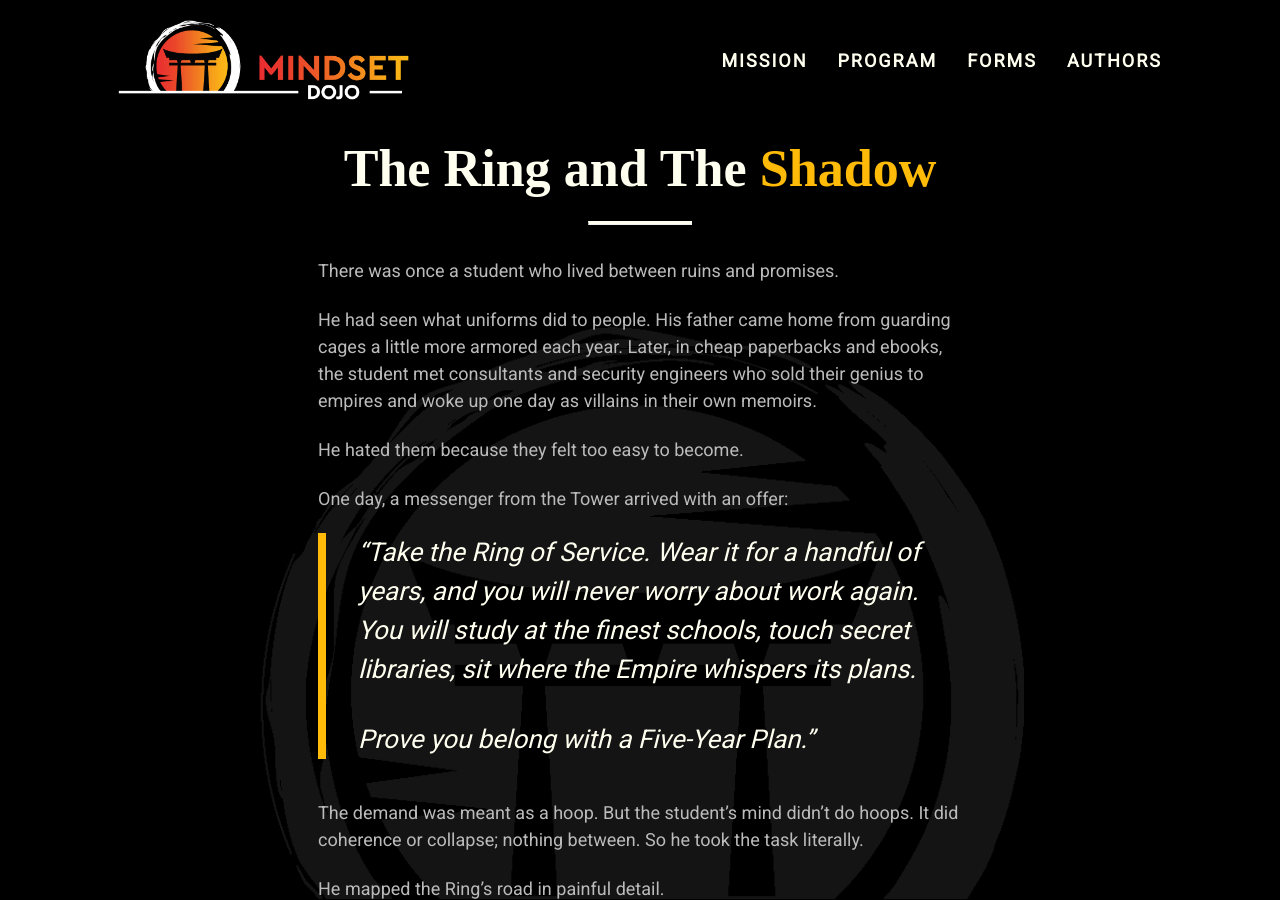
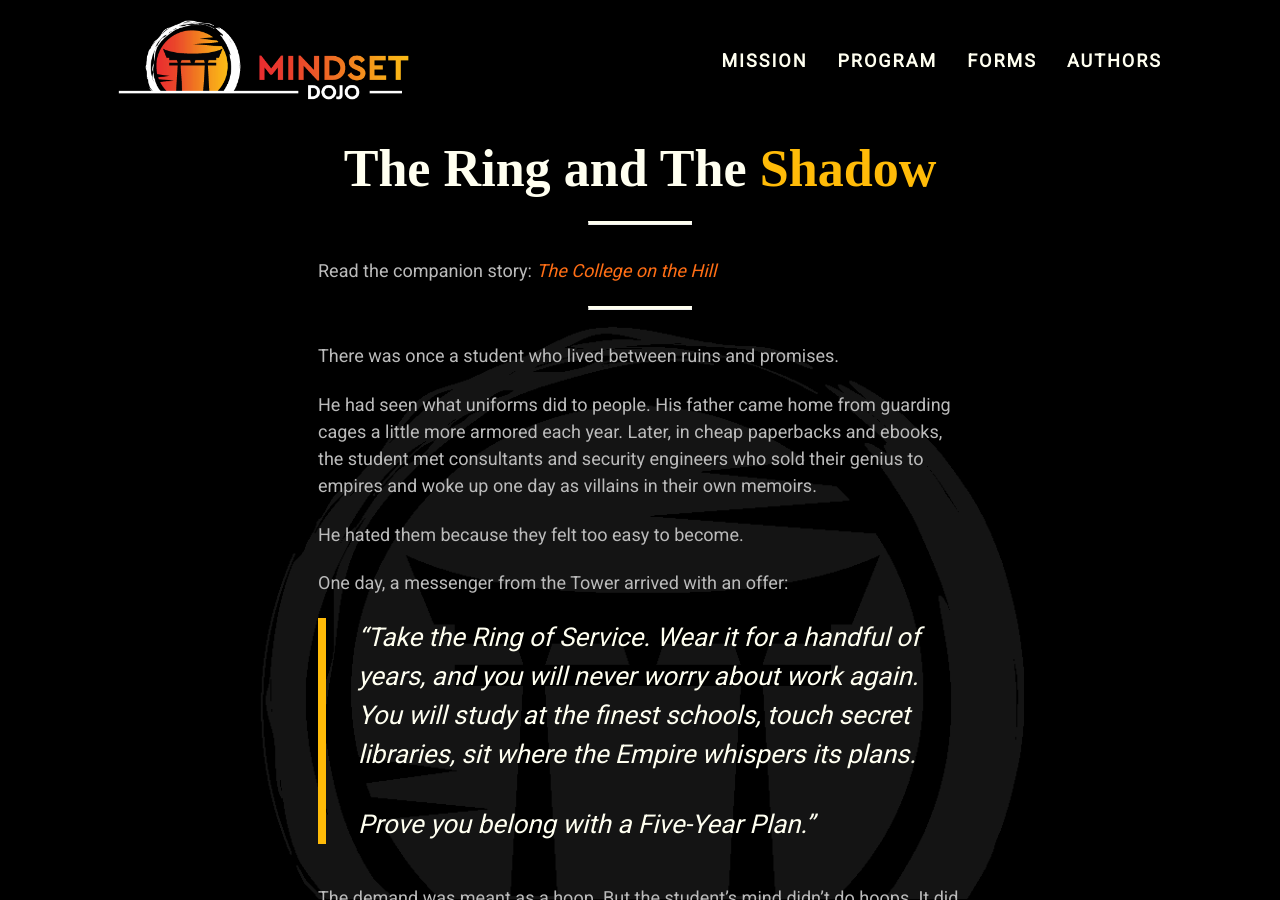
Before and after one commit to mindset-dojo/mindset-dojo.github.io, a Jekyll site: the page built from _insights/2025/kyle-ingersoll/2025-12-05-ring-and-shadow.md, in a window 1280 px wide and 900 px high. Built offline with Jekyll 4.4.1, drawn with Linux system fonts in a browser that asks for light colours; some web fonts are replaced.

Commit message:
feat(insights): add links linking the fables together.

```diff
--- a/_insights/2025/kyle-ingersoll/2025-12-05-ring-and-shadow.md
+++ b/_insights/2025/kyle-ingersoll/2025-12-05-ring-and-shadow.md
@@ -11,6 +11,10 @@ forms:
   - integration-under-fire
   - stance
 excerpt: The Tower made me plan exactly how I’d use its Ring—living safe in lit compounds while the world outside burned—and by the time I finished tracing that colonial expat future, I knew I’d rather build Orchards in the dark than live forever in their light.
+---
+
+Read the companion story: [The College on the Hill](../college-on-hill/)
+
 ---
 
 There was once a student who lived between ruins and promises.
```
Also changed, not shown: _insights/2025/kyle-ingersoll/2025-12-06-college-on-hill.md (+4 -0 lines).
